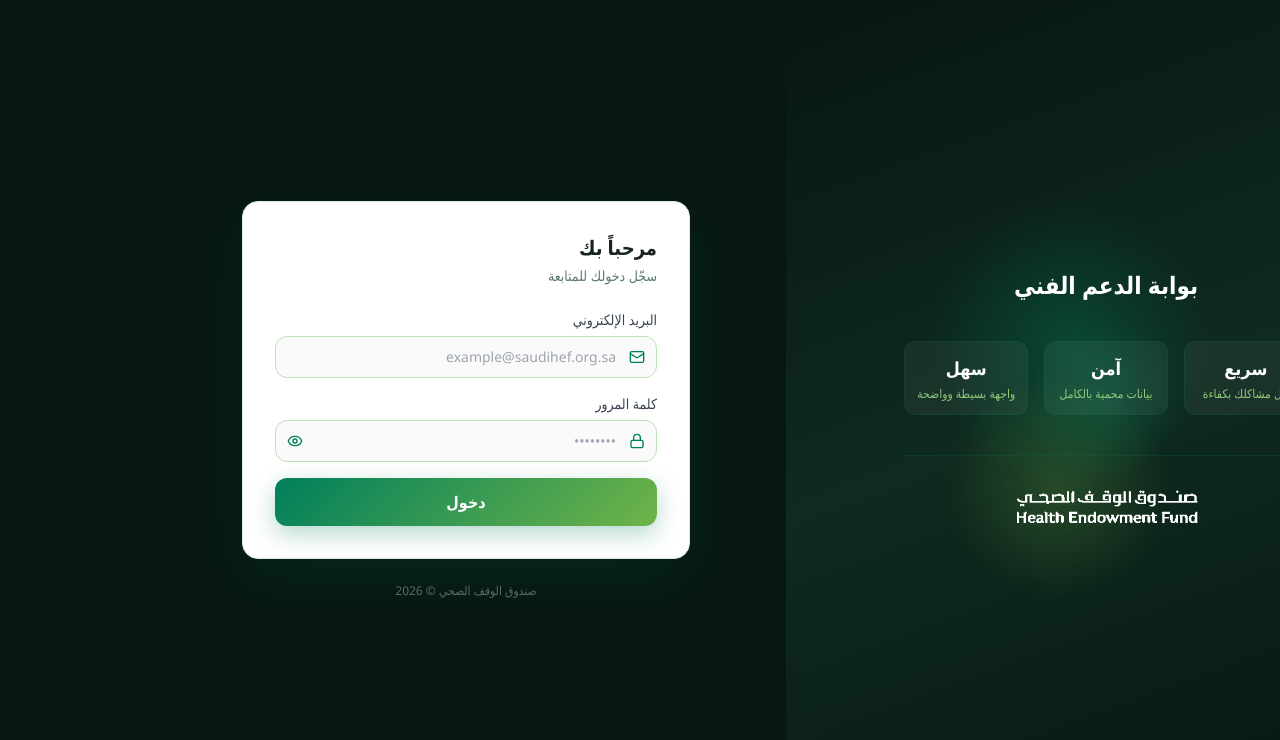
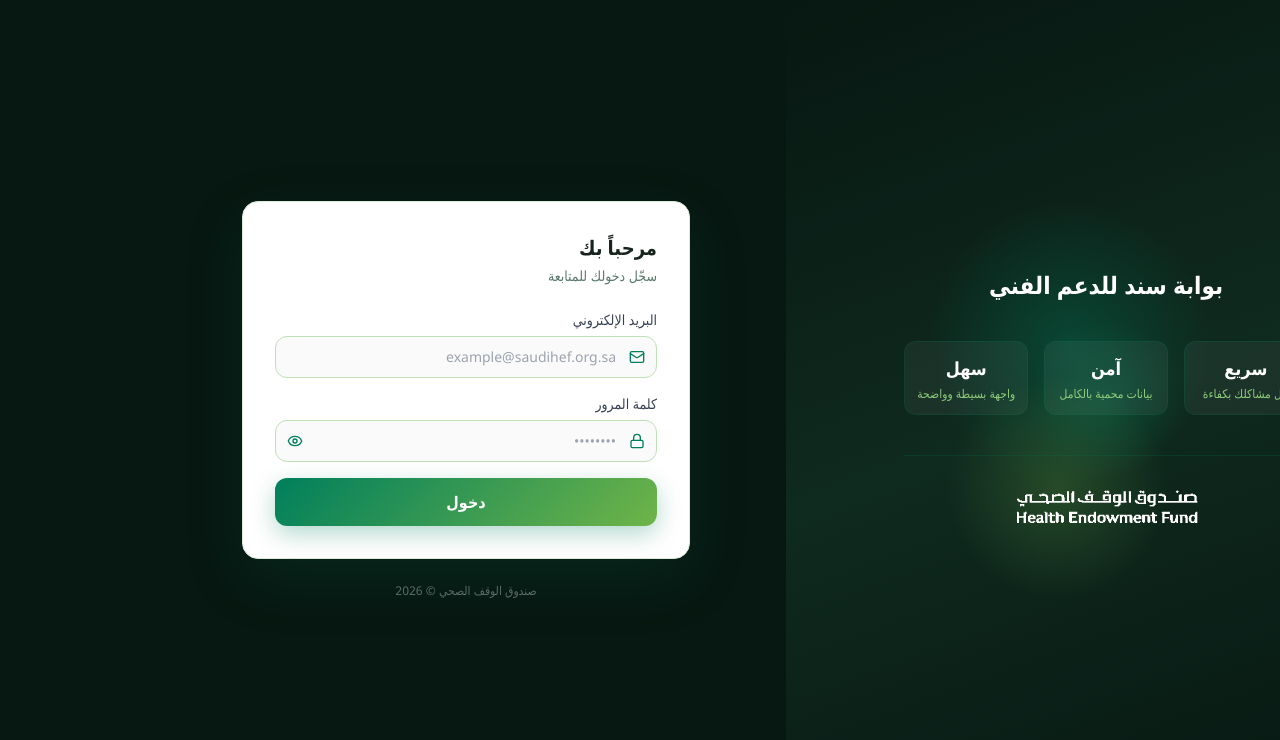
Before and after one commit to ITsaudihef/IT-helpdesk, a Next.js app: page /login in a window 1280 px wide. Shown: the top 740 px of the page. Built offline with nearby package versions, Linux system fonts and the light colour scheme.

Commit message:
Rename portal to "بوابة سند للدعم الفني"

```diff
--- a/app/admin/design-system/page.tsx
+++ b/app/admin/design-system/page.tsx
@@ -80,7 +80,7 @@ export default function DesignSystemPage() {
           <Palette className="w-6 h-6 text-white" />
         </div>
         <div>
-          <h1 className="text-xl font-bold text-white">نظام التصميم — بوابة الدعم الفني</h1>
+          <h1 className="text-xl font-bold text-white">نظام التصميم — بوابة سند للدعم الفني</h1>
           <p className="text-sm text-white/80 mt-0.5">
             القيم الفعلية المستخدمة في الكود (تم استخراجها بتدقيق شامل) — مرجع جاهز للمشاركة مع مصممي UX/UI. اضغط أي لون لنسخ قيمته.
           </p>
--- a/app/admin/settings/page.tsx
+++ b/app/admin/settings/page.tsx
@@ -248,7 +248,7 @@ export default async function SettingsPage() {
             </div>
             <div className="space-y-2.5">
               {[
-                { label: "اسم النظام",    value: "بوابة الدعم الفني" },
+                { label: "اسم النظام",    value: "بوابة سند للدعم الفني" },
                 { label: "المنظمة",       value: "صندوق الوقف الصحي" },
                 { label: "الإصدار",       value: "v1.0.0" },
                 { label: "المنصة",        value: "Next.js 14 / Prisma" },
--- a/app/layout.tsx
+++ b/app/layout.tsx
@@ -3,7 +3,7 @@ import "./globals.css";
 import { Toaster } from "react-hot-toast";
 
 export const metadata: Metadata = {
-  title: "بوابة الدعم الفني",
+  title: "بوابة سند للدعم الفني",
   description: "نظام إدارة تذاكر دعم تقنية المعلومات",
 };
 
--- a/app/login/page.tsx
+++ b/app/login/page.tsx
@@ -42,7 +42,7 @@ export default function LoginPage() {
           style={{ background: "radial-gradient(circle, rgba(16,185,129,0.15) 0%, transparent 70%)" }} />
 
         <div className="relative text-center text-white px-12 z-10">
-          <h1 className="text-2xl font-bold mb-1 leading-snug">بوابة الدعم الفني</h1>
+          <h1 className="text-2xl font-bold mb-1 leading-snug">بوابة سند للدعم الفني</h1>
           <div className="mt-10 grid grid-cols-3 gap-4 text-center">
             {[
               { n: "سريع", d: "حل مشاكلك بكفاءة" },
@@ -67,7 +67,7 @@ export default function LoginPage() {
         <div className="w-full max-w-md">
           {/* Mobile logo */}
           <div className="lg:hidden text-center mb-8">
-            <h1 className="text-lg font-bold leading-snug text-white">بوابة الدعم الفني</h1>
+            <h1 className="text-lg font-bold leading-snug text-white">بوابة سند للدعم الفني</h1>
           </div>
 
           <div className="rounded-2xl p-8" style={{ background: "#FFFFFF", border: "1px solid #DCEAD9", boxShadow: "0 20px 60px rgba(0,127,92,0.15)" }}>
--- a/components/admin/MaintenanceModeCard.tsx
+++ b/components/admin/MaintenanceModeCard.tsx
@@ -10,7 +10,7 @@ export default function MaintenanceModeCard({ initialEnabled }: { initialEnabled
 
   const toggle = async () => {
     const next = !enabled;
-    if (next && !confirm("سيتم إيقاف وصول جميع المستخدمين (عدا مدراء النظام) عن بوابة الدعم الفني فوراً. هل تريد المتابعة؟")) return;
+    if (next && !confirm("سيتم إيقاف وصول جميع المستخدمين (عدا مدراء النظام) عن بوابة سند للدعم الفني فوراً. هل تريد المتابعة؟")) return;
 
     setSaving(true);
     setEnabled(next);
--- a/components/layout/MaintenancePage.tsx
+++ b/components/layout/MaintenancePage.tsx
@@ -10,7 +10,7 @@ export default function MaintenancePage() {
         </div>
         <h1 className="text-xl font-bold mb-2" style={{ color: "#16241D" }}>النظام تحت الصيانة حالياً</h1>
         <p className="text-sm" style={{ color: "#5C7A6C" }}>
-          نعتذر عن الإزعاج، يقوم فريق تقنية المعلومات بأعمال صيانة على بوابة الدعم الفني. يُرجى المحاولة مرة أخرى بعد قليل.
+          نعتذر عن الإزعاج، يقوم فريق تقنية المعلومات بأعمال صيانة على بوابة سند للدعم الفني. يُرجى المحاولة مرة أخرى بعد قليل.
         </p>
       </div>
     </div>
--- a/components/layout/Sidebar.tsx
+++ b/components/layout/Sidebar.tsx
@@ -123,7 +123,7 @@ export default function Sidebar({ role, userName, userEmail, roomsEnabled = true
       {/* Logo */}
       <div className="p-5 flex items-center justify-between" style={{ borderBottom: "1px solid rgba(255,255,255,0.06)" }}>
         <div className="flex items-center gap-3">
-          <h1 className="font-bold text-xs text-white leading-snug">بوابة الدعم الفني</h1>
+          <h1 className="font-bold text-xs text-white leading-snug">بوابة سند للدعم الفني</h1>
         </div>
         <button className="lg:hidden p-1 rounded-lg" style={{ color: "#8FCB7A" }} onClick={() => setMobileOpen(false)} aria-label="إغلاق القائمة">
           <X className="w-5 h-5" aria-hidden="true" />
```
